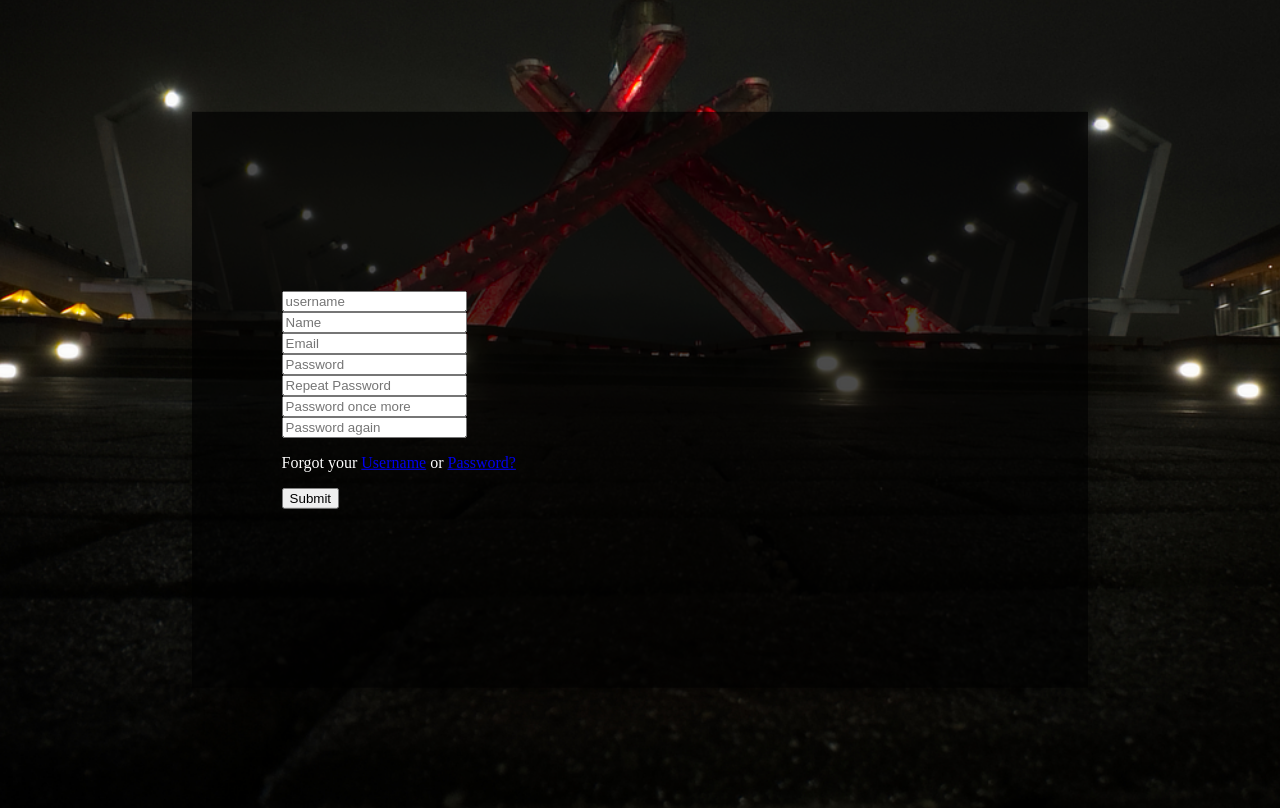
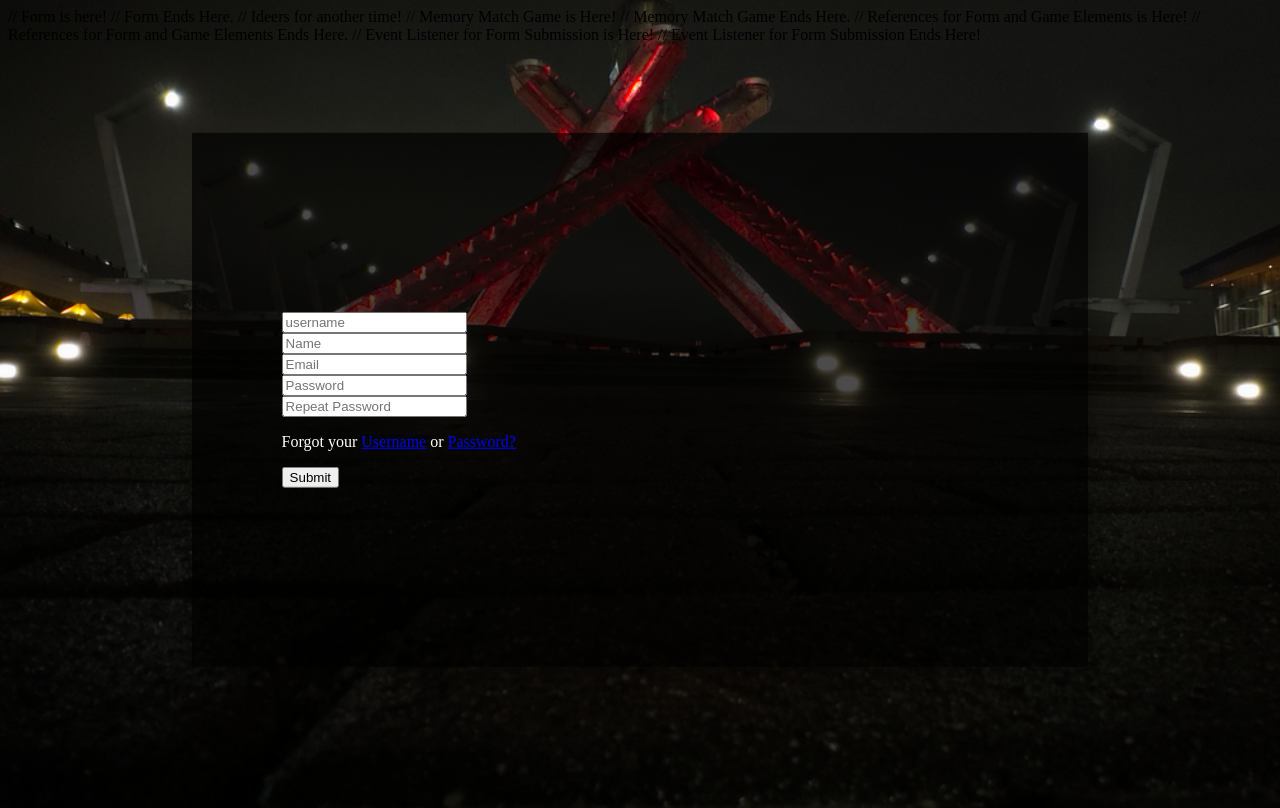
Before and after one commit to iiSurf/sba316, a plain HTML site: page index.html in a window 1280 px wide. Drawn offline with Linux system fonts and the light colour scheme.

Commit message:
Rethinking how I want to do this project. Thinking of memory game but keeping the for I built as some sort of login or something.

```diff
--- a/index.html
+++ b/index.html
@@ -8,7 +8,7 @@
     <link rel="stylesheet" href="./styles/style.css" />
 </head>
 <body>
-
+    // Form is here!
     <div class = "formContainer">
         <form id = "registration">
             <input required type="text" title="Enter username" id="username" name="username" placeholder="username" /><br>
@@ -16,13 +16,26 @@
             <input type="email" title="Enter email" id="email" name="email" placeholder="Email" /><br>
             <input type="text" title="Enter Password" id="password" name="password" placeholder="Password" /><br>
             <input type="text" title="Re-enter Password" id="rePassword" name="rePassword" placeholder="Repeat Password" /><br>
-            <input type="text" title="Re-enter Password last time" id="rePassword" name="rePassword" placeholder="Password once more" /><br>
-            <input type="text" title="Re-enter Password last time" id="rePassword" name="rePassword" placeholder="Password again" />
             <p id="forgotUserPass" title="Forgot Password?" >Forgot your <a href="#">Username</a> or <a href="#">Password?</a></p>
             <button>Submit</button>
         </form>
     </div>
+    // Form Ends Here.
+
+    // Ideers for another time!
 <!-- Error Display Container -->
 <!-- <div id="errorDisplay"></div> -->
+
+    // Memory Match Game is Here!
+
+    // Memory Match Game Ends Here.
+
+    // References for Form and Game Elements is Here!
+
+    // References for Form and Game Elements Ends Here.
+
+    // Event Listener for Form Submission is Here!
+
+    // Event Listener for Form Submission Ends Here!
 </body>
 </html>
--- a/script.mjs
+++ b/script.mjs
@@ -1,3 +1,4 @@
 let paragraph = document.getElementById(`forgotUserPass`);
+paragraph.style.color = "white";
 
-paragraph.style.color = "white";
+// const cardContainer =
```
